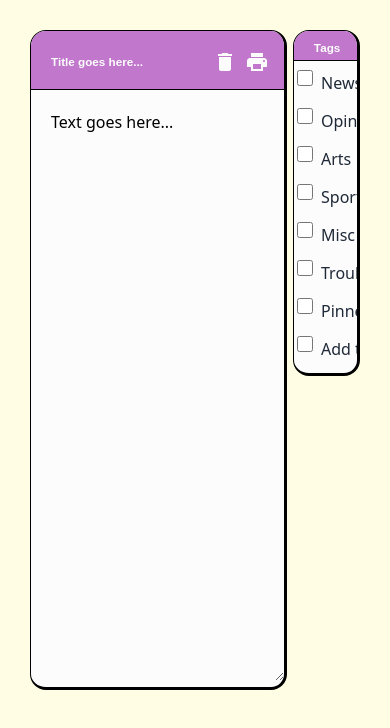
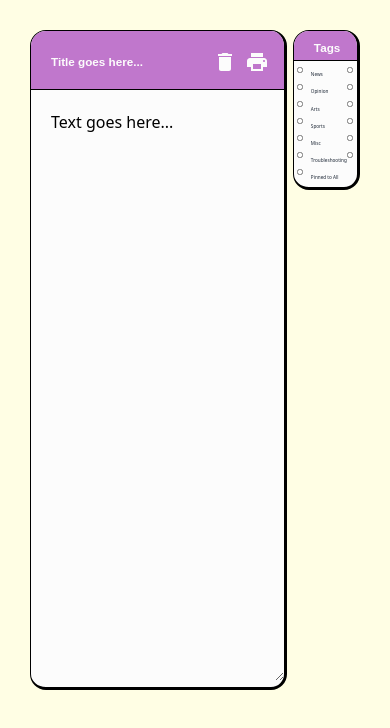
Before and after one commit to dailybruin/woof, a Next.js app: page /new in a window 390 px wide. Shown: the top 728 px of the page. Built offline with nearby package versions, Linux system fonts and the light colour scheme.

Commit message:
small size adjustments

```diff
--- a/components/Box.tsx
+++ b/components/Box.tsx
@@ -12,7 +12,7 @@ const Box: React.FC<BoxProps> = ({
   color = 'accent-purple',
 }) => {
   return (
-    <div className="rounded-2xl h-full">
+    <div className="rounded-2xl">
       <div  className={`border-black border-b-[0.5vmin] bg-${color} w-full items-center flex`}>
         <div className="font-semibold text-center text-[3vmin] justify-center text-white bg-transparent quick-links pt-[1vmin] w-full">
           {title}
--- a/components/edit/Form.tsx
+++ b/components/edit/Form.tsx
@@ -181,7 +181,7 @@ const Form = ({ formId, articleForm, forNewArticle = true }: Props) => {
     formContainer: {
       flex: 1,
       overflow: 'hidden',
-      maxHeight: '41vh',
+      maxHeight: '41vmin',
       borderBottomWidth: '1vmin',
       borderRightWidth: '1vmin',
       borderTopWidth: '0.5vmin',
@@ -195,7 +195,7 @@ const Form = ({ formId, articleForm, forNewArticle = true }: Props) => {
     <div style={{ ...styles.container, flexDirection: 'row', padding: '30px' }}>
       <div
         style={styles.boxContainer}
-        className="border-4 border-black bg-white rounded-2xl h-full"
+        className=" border-black bg-white rounded-2xl h-full"
       >
         <Box title={
 
@@ -240,7 +240,7 @@ const Form = ({ formId, articleForm, forNewArticle = true }: Props) => {
 
       <div style={{ flex: 0.1 }}></div>
 
-      <div style={styles.formContainer} className="border-4 border-black bg-white rounded-2xl">
+      <div style={styles.formContainer} className=" border-black bg-white rounded-2xl">
         <Box
           title = {
             <div className="flex items-center w-full">
@@ -253,7 +253,7 @@ const Form = ({ formId, articleForm, forNewArticle = true }: Props) => {
           }
           innerText=""
         >
-          <form id={formId} onSubmit={handleSubmit} className="grid gap-1">
+          <form id={formId} onSubmit={handleSubmit} className="grid overflow-auto">
             {TAGS.map((tag, index) => (
               <div key={index} className="flex justify-between items-center">
                 {/* Left Column: Main Tag Checkbox */}
@@ -282,9 +282,9 @@ const Form = ({ formId, articleForm, forNewArticle = true }: Props) => {
                         });
                       }
                     }}
-                    className="w-4 h-4"
+                    className="w-[1.5vw] h-[1.5vw] md:w-4 md:h-4"
                   />
-                  <label className="text-gray-800 flex items-center">{tag}</label>
+                  <label className="text-gray-800 text-[1.2vw] md:text-base flex items-center">{tag}</label>
                 </div>
 
                 {/* Right Column: Pinned Checkbox */}
@@ -307,9 +307,9 @@ const Form = ({ formId, articleForm, forNewArticle = true }: Props) => {
                         });
                       }
                     }}
-                    className="w-4 h-4" // Square checkbox for Pinned
+                    className="w-[1.5vw] h-[1.5vw] md:w-4 md:h-4"
                   />
-                  <label className="text-gray-800">Pinned</label>
+                  <label className="text-gray-800 text-[1.2vw] md:text-base flex items-center">Pinned</label>
                 </div>
               </div>
             ))}
@@ -319,7 +319,7 @@ const Form = ({ formId, articleForm, forNewArticle = true }: Props) => {
               <input
                 type="checkbox"
                 name="allTags"
-                className="w-4 h-4"
+                className="w-[1.5vw] h-[1.5vw] md:w-4 md:h-4"
                 checked={form.sections.length === TAGS.length} // Check if all tags are selected
                 onChange={(e) => {
                   if (e.target.checked) {
@@ -339,7 +339,7 @@ const Form = ({ formId, articleForm, forNewArticle = true }: Props) => {
                   }
                 }}
               />
-              <label htmlFor="allTags" className="text-gray-800">Pinned to All</label>
+              <label htmlFor="allTags" className="text-gray-800 text-[1.2vw] md:text-base flex items-center">Pinned to All</label>
             </div>
 
             {/* "Add to Quick Links" Checkbox */}
@@ -347,7 +347,7 @@ const Form = ({ formId, articleForm, forNewArticle = true }: Props) => {
               <input
                 type="checkbox"
                 name="quick_link"
-                className="w-4 h-4"
+                className="w-[1.5vw] h-[1.5vw] md:w-4 md:h-4"
                 checked={form.quick_link}
                 onChange={(e) => {
                   setForm({
@@ -356,7 +356,7 @@ const Form = ({ formId, articleForm, forNewArticle = true }: Props) => {
                   });
                 }}
               />
-              <label htmlFor="quick_link" className="text-gray-800">Add to Quick Links</label>
+              <label htmlFor="quick_link" className="text-gray-800 text-[1.2vw] md:text-base flex items-center">Add to Quick Links</label>
             </div>
           </form>
 
```
